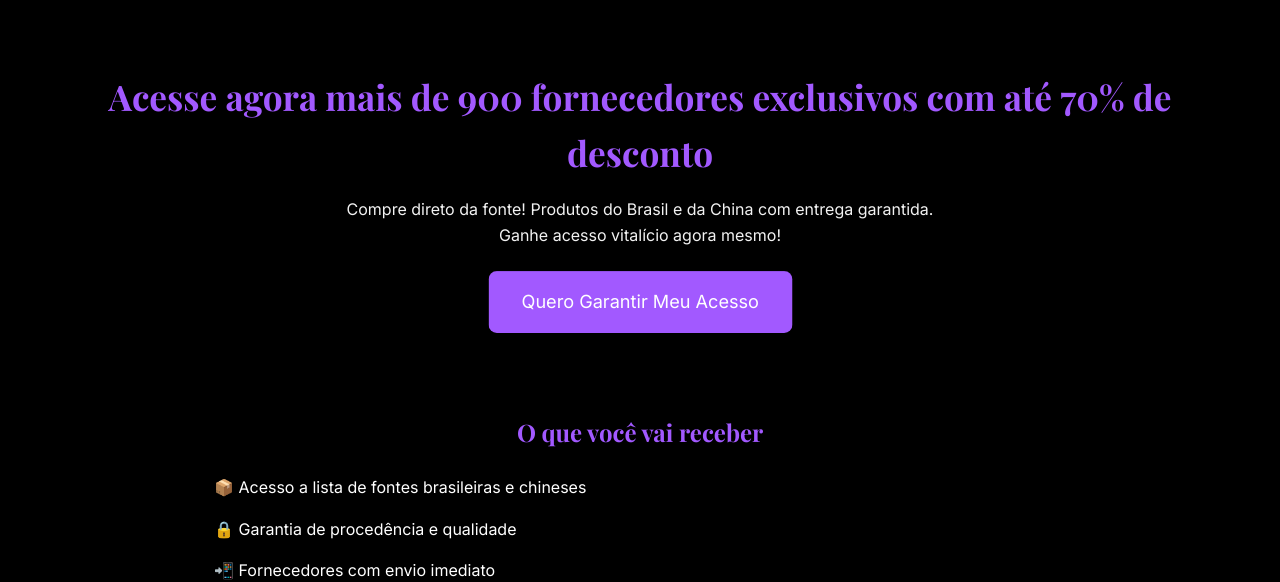
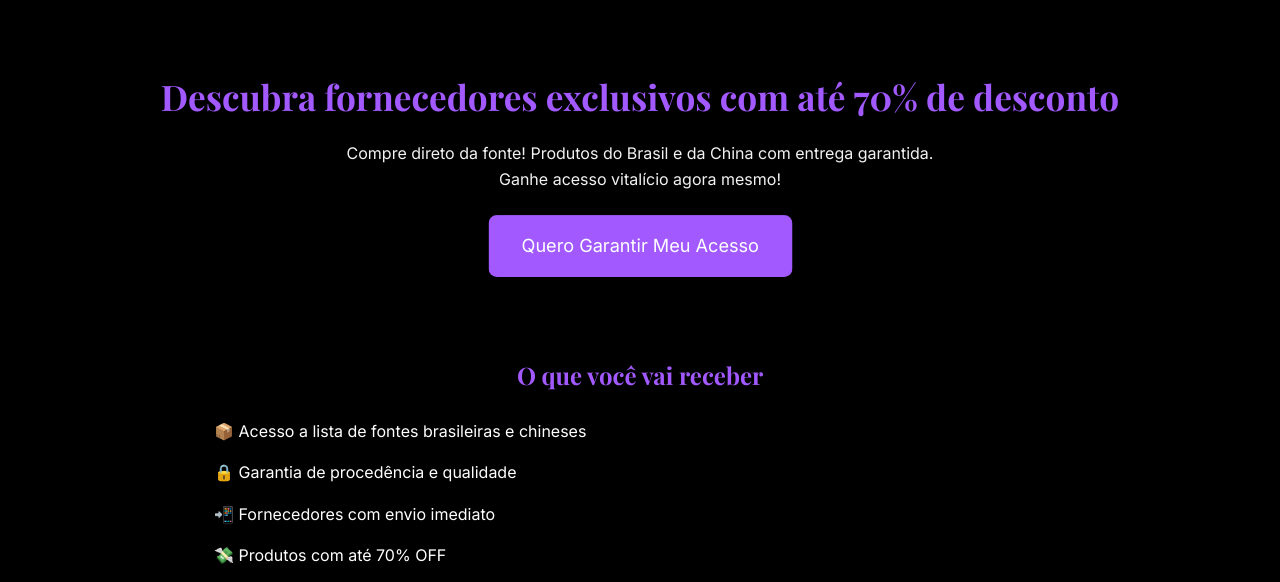
Before and after one commit to LifeDigitalmarketing/onlyimports, a plain HTML site: page index.html in a window 1280 px wide. Shown: the part 235-817 px from the top of the page. Drawn offline with nearby package versions, Linux system fonts and the light colour scheme.

Commit message:
Update index.html

```diff
--- a/index.html
+++ b/index.html
@@ -166,7 +166,7 @@ footer {
     <!-- LOGO AJUSTÁVEL -->
     <img src="logoimports.png" alt="Logo Only Imports" class="logo">
   </header>  <section class="hero">
-    <h1>Acesse agora mais de 900 fornecedores exclusivos com até 70% de desconto</h1>
+    <h1>Descubra fornecedores exclusivos com até 70% de desconto</h1>
     <p>Compre direto da fonte! Produtos do Brasil e da China com entrega garantida. Ganhe acesso vitalício agora mesmo!</p>
     <a href="https://pay.cakto.com.br/3cpbeyo_421390" class="cta-btn">Quero Garantir Meu Acesso</a>
   </section>  <section class="benefits">
```
